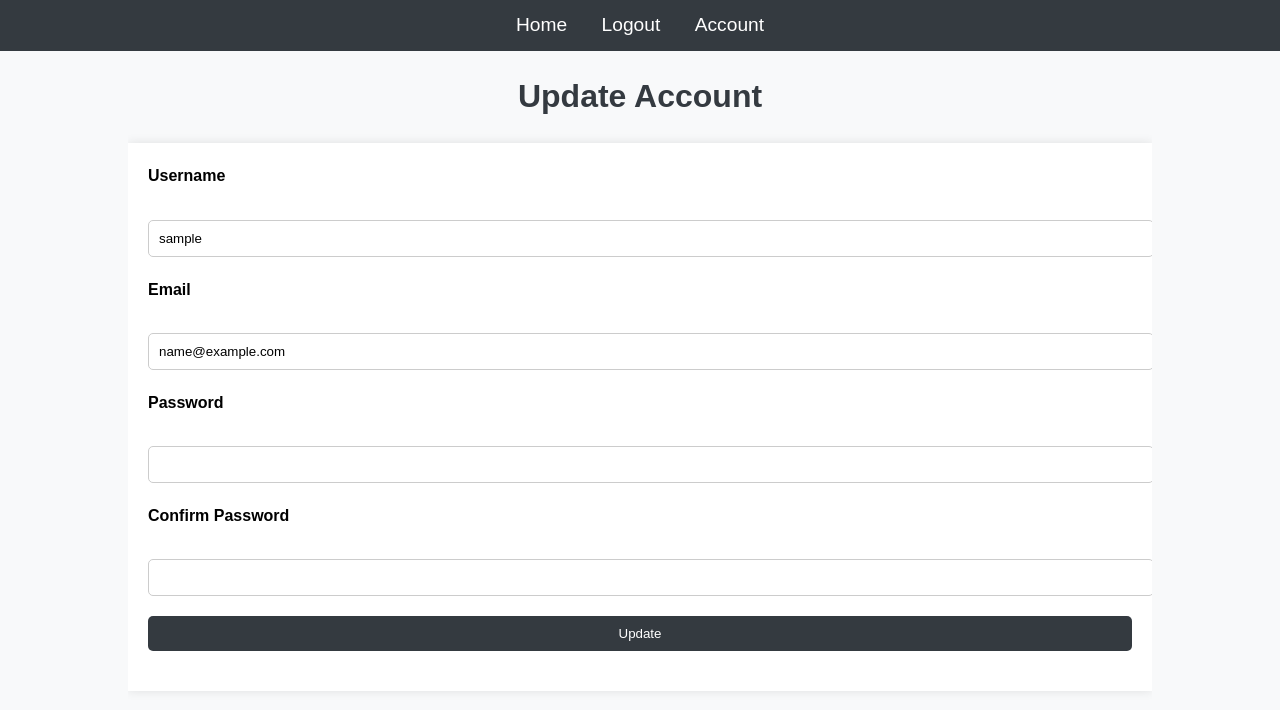
After one commit to sdeery14/nexfitra, a Flask app: page /account in a window 1280 px wide. The commit adds this page. Shown: the top 710 px of the page. Run offline with Flask 3, Linux system fonts and the light colour scheme; the visitor is signed in with stand-in values (Sample User, id 1).

Commit message:
add account page

```diff
--- a/app/forms.py
+++ b/app/forms.py
@@ -4,6 +4,7 @@ from wtforms import StringField, PasswordField, SubmitField, BooleanField
 from wtforms.validators import DataRequired, Length, Email, EqualTo, ValidationError
 import re
 from app.models import User
+from flask_login import current_user
 
 def validate_password(form, field):
     password = field.data
@@ -48,3 +49,22 @@ class ResetPasswordForm(FlaskForm):
 class MFAForm(FlaskForm):
     token = StringField('Token', validators=[DataRequired()])
     submit = SubmitField('Verify')
+
+class UpdateAccountForm(FlaskForm):
+    username = StringField('Username', validators=[DataRequired()])
+    email = StringField('Email', validators=[DataRequired(), Email()])
+    password = PasswordField('Password')
+    confirm_password = PasswordField('Confirm Password', validators=[EqualTo('password')])
+    submit = SubmitField('Update')
+
+    def validate_username(self, username):
+        if username.data != current_user.username:
+            user = User.query.filter_by(username=username.data).first()
+            if user:
+                raise ValidationError('That username is taken. Please choose a different one.')
+
+    def validate_email(self, email):
+        if email.data != current_user.email:
+            user = User.query.filter_by(email=email.data).first()
+            if user:
+                raise ValidationError('That email is taken. Please choose a different one.')
--- a/app/models.py
+++ b/app/models.py
@@ -16,6 +16,7 @@ class User(db.Model, UserMixin):
     password = db.Column(db.String(60), nullable=False)
     date_of_birth = db.Column(db.Date, nullable=True)
     confirmed = db.Column(db.Boolean, default=False)
+    email_change_pending = db.Column(db.String(120), nullable=True)  # Add this line
     date_registered = db.Column(db.DateTime(timezone=True), default=lambda: datetime.now(timezone.utc))
     failed_login_attempts = db.Column(db.Integer, default=0, nullable=False)
     account_locked_until = db.Column(db.DateTime(timezone=True), nullable=True)
--- a/app/routes.py
+++ b/app/routes.py
@@ -1,7 +1,7 @@
 # app/routes.py
 from flask import render_template, url_for, flash, redirect, request
 from app import app, db, bcrypt, mail
-from app.forms import RegistrationForm, LoginForm, RequestResetForm, ResetPasswordForm, MFAForm
+from app.forms import RegistrationForm, LoginForm, RequestResetForm, ResetPasswordForm, MFAForm, UpdateAccountForm
 from app.models import User, LoginActivity
 from flask_login import login_user, current_user, logout_user, login_required
 from flask_mail import Message
@@ -207,3 +207,57 @@ def mfa():
 def logout():
     logout_user()
     return redirect(url_for('home'))
+
+def send_email_change_confirmation(user, new_email):
+    s = Serializer(app.config['SECRET_KEY'])
+    token = s.dumps({'user_id': user.id, 'new_email': new_email})
+    confirm_url = url_for('confirm_email_change', token=token, _external=True)
+    msg = Message('Confirm Your New Email Address',
+                  sender=app.config['MAIL_DEFAULT_SENDER'],
+                  recipients=[new_email])
+    msg.body = f'''To confirm your new email address, visit the following link:
+{confirm_url}
+
+If you did not make this request then simply ignore this email and no changes will be made.
+'''
+    mail.send(msg)
+
+@app.route("/account", methods=['GET', 'POST'])
+@login_required
+def account():
+    form = UpdateAccountForm()
+    if form.validate_on_submit():
+        if form.email.data != current_user.email:
+            current_user.email_change_pending = form.email.data
+            send_email_change_confirmation(current_user, form.email.data)
+            flash('A confirmation email has been sent to your new email address.', 'info')
+        current_user.username = form.username.data
+        if form.password.data:
+            hashed_password = bcrypt.generate_password_hash(form.password.data).decode('utf-8')
+            current_user.password = hashed_password
+        db.session.commit()
+        flash('Your account has been updated!', 'success')
+        return redirect(url_for('account'))
+    elif request.method == 'GET':
+        form.username.data = current_user.username
+        form.email.data = current_user.email
+    return render_template('account.html', title='Account', form=form)
+
+
+@app.route("/confirm_email_change/<token>")
+@login_required
+def confirm_email_change(token):
+    s = Serializer(app.config['SECRET_KEY'])
+    try:
+        data = s.loads(token)
+        user = User.query.get(data['user_id'])
+        if user and user == current_user:
+            user.email = data['new_email']
+            user.email_change_pending = None
+            db.session.commit()
+            flash('Your email address has been updated.', 'success')
+        else:
+            flash('Invalid or expired token.', 'danger')
+    except Exception as e:
+        flash('Invalid or expired token.', 'danger')
+    return redirect(url_for('account'))
--- a/app/static/styles.css
+++ b/app/static/styles.css
@@ -85,6 +85,7 @@ form button:hover {
     margin-bottom: 20px;
     border-radius: 5px;
     color: #fff;
+    font-weight: bold;
 }
 
 .alert-success {
@@ -95,6 +96,15 @@ form button:hover {
     background-color: #dc3545;
 }
 
+.alert-info {
+    background-color: #17a2b8;
+}
+
+.alert-warning {
+    background-color: #ffc107;
+    color: #343a40;
+}
+
 /* Home page styles */
 h1 {
     text-align: center;
--- /dev/null
+++ b/app/templates/account.html
@@ -0,0 +1,27 @@
+{% extends "base.html" %}
+{% block title %}Account{% endblock %}
+{% block content %}
+<h1>Update Account</h1>
+<form method="POST">
+    {{ form.hidden_tag() }}
+    <div>
+        {{ form.username.label }}<br>
+        {{ form.username(size=32) }}<br>
+    </div>
+    <div>
+        {{ form.email.label }}<br>
+        {{ form.email(size=32) }}<br>
+    </div>
+    <div>
+        {{ form.password.label }}<br>
+        {{ form.password(size=32) }}<br>
+    </div>
+    <div>
+        {{ form.confirm_password.label }}<br>
+        {{ form.confirm_password(size=32) }}<br>
+    </div>
+    <div>
+        {{ form.submit() }}
+    </div>
+</form>
+{% endblock %}
--- a/app/templates/base.html
+++ b/app/templates/base.html
@@ -15,7 +15,9 @@
         {% else %}
             <a href="{{ url_for('login') }}">Login</a>
             <a href="{{ url_for('register') }}">Register</a>
+
         {% endif %}
+        <a href="{{ url_for('account') }}">Account</a>
     </nav>
     <div class="container">
         {% with messages = get_flashed_messages(with_categories=true) %}
```
Also changed, not shown: app/templates/email/change_email.html (added, +12 -0 lines), migrations/versions/a0234cbde983_add_email_change_pending_to_user_model.py (added, +32 -0 lines).
